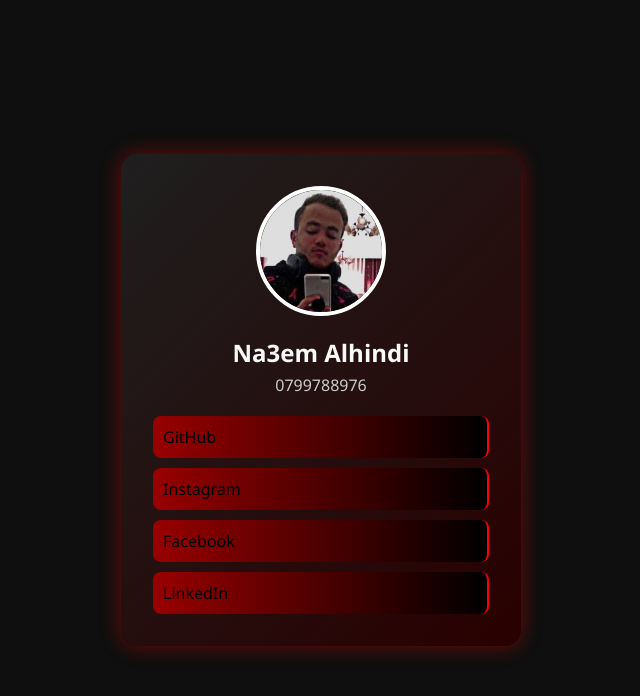
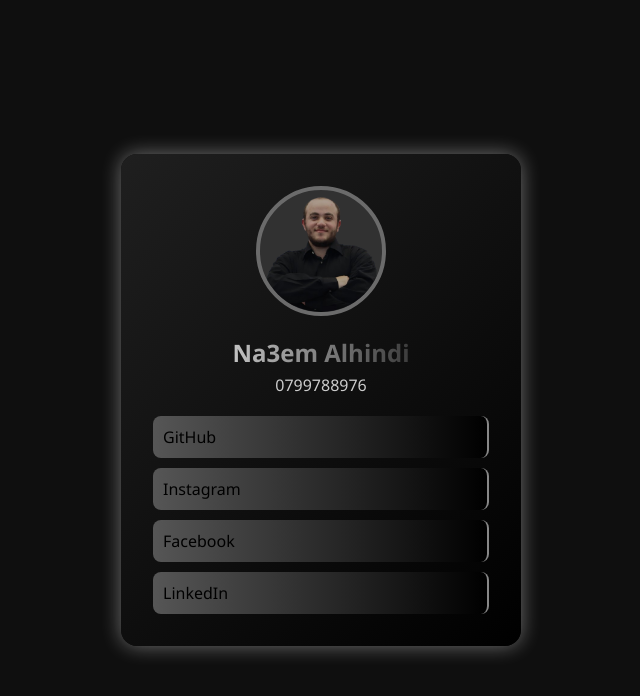
Before and after one commit to Na3eM17/My-Profiles, a plain HTML site: page index.html in a window 1280 px wide. Shown: the whole page, without its empty margins (319-959 px from the left). Drawn offline with Linux system fonts and the light colour scheme.

Commit message:
test-edit

```diff
--- a/Style.css
+++ b/Style.css
@@ -4,6 +4,17 @@
   box-sizing: border-box;
   font-family: "Segoe UI", Tahoma, Geneva, Verdana, sans-serif;
 }
+h2 {
+  cursor: pointer;
+  background: linear-gradient(to right, #ffffff, #000000);
+  -webkit-background-clip: text;
+  -webkit-text-fill-color: transparent;
+}
+
+p{
+  cursor: pointer;
+  color: #ffffff;
+ }
 
 body {
   background-color: #0f0f0f;
@@ -19,10 +30,10 @@
 }
 
 .profile-card {
-  background: linear-gradient(135deg, #1f1f1f, #2a0000);
+  background: linear-gradient(135deg, #1f1f1f, #000000);
   padding: 2rem;
   border-radius: 1rem;
-  box-shadow: 0 0 20px rgba(255, 0, 0, 0.4);
+  box-shadow: 0 0 20px rgba(255, 255, 255, 0.4);
   width: 100%;
   max-width: 400px;
   text-align: center;
@@ -32,11 +43,12 @@
 .profile-img {
   width: 130px;
   height: 130px;
-  border: 4px solid #fff;
+  border: 4px solid #6b6b6b;
   border-radius: 50%;
   overflow: hidden;
   margin: 0 auto 20px;
   cursor: pointer;
+  background-color: rgb(49, 49, 49);
 }
 
 .profile-img img {
@@ -64,13 +76,13 @@
 }
 
 .link {
-  background-image: linear-gradient(to right, #990000, #000);
+  background-image: linear-gradient(to right, #565656, #000);
   color: #000;
   text-decoration: none;
   padding: 10px;
   border-radius: 8px;
   text-align: left;
-  border-right: 2px solid #ff0000;
+  border-right: 2px solid #878787;
 }
 
 .link:hover {
@@ -98,9 +110,9 @@
 .modal-content {
   width: 20%;
   margin-bottom: 200px;
-  border: 6px solid #000;
+  border: 6px solid #5a5a5a;
   border-radius: 30px;
-  box-shadow: 0 0 40px red;
+  box-shadow: 0 20px 40px rgb(0, 0, 0);
   overflow: hidden;
   animation: zoomIn 0.4s ease-in-out;
 }
@@ -109,6 +121,7 @@
   width: 100%;
   height: auto;
   display: block;
+  background-color: rgb(49, 49, 49);
 }
 
 @keyframes fadeIn {
--- a/index.html
+++ b/index.html
@@ -10,12 +10,12 @@
     <div class="container">
       <div class="profile-card">
         <div class="profile-img" onclick="openImage()">
-          <img src="photo.jpg" alt="Profile" />
+          <img src="MeImg.png" alt="Profile" />
         </div>
 
         <div class="modal" id="modal" onclick="closeImage()">
           <div class="modal-content">
-            <img src="photo.jpg" alt="Expanded View" />
+            <img src="MeImg.png" alt="Expanded View" />
           </div>
         </div>
 
```
Also changed, not shown: MeImg.png (added), photo.jpg (deleted).
